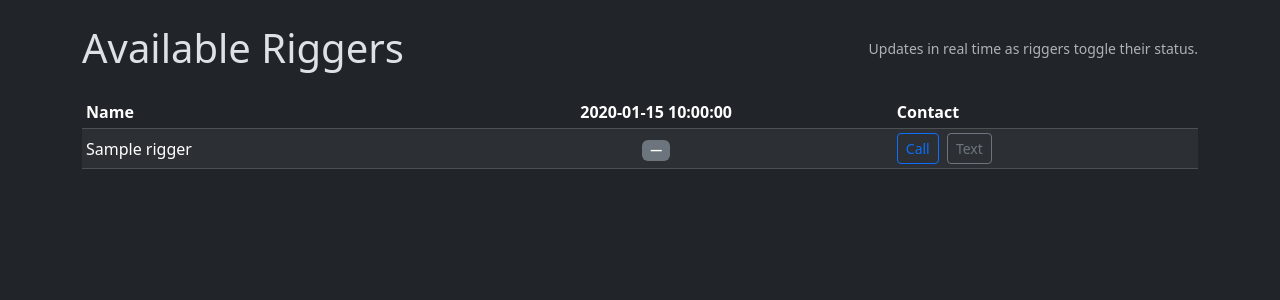
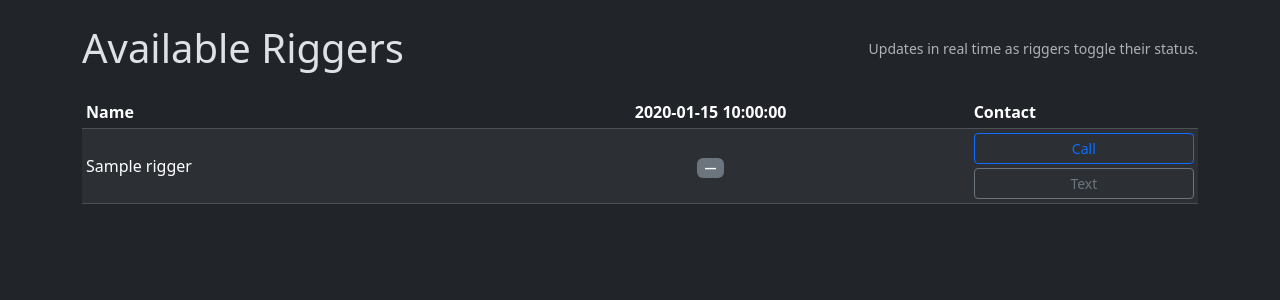
Before and after one commit to dkmkelley/community-riggers, a Flask app: template templates/admin_availability.html in a window 1280 px wide. Shown: the part 56-356 px from the top of the page. Run offline with Flask 3, Linux system fonts and the light colour scheme; the template is opened without the code that fills it: most values are stand-ins (such as "Sample title", 1, 10 or a date in 2020).

Commit message:
Changed layout of call and text buttons on availability page to stacked/uniform width

```diff
--- a/templates/admin_availability.html
+++ b/templates/admin_availability.html
@@ -36,8 +36,10 @@
                 </td>
                 {% endfor %}
                 <td>
-                    <a href="tel:{{ rigger.phone }}" class="btn btn-outline-primary btn-sm">Call</a>
-                    <a href="sms:{{ rigger.phone }}" class="btn btn-outline-secondary btn-sm ms-1">Text</a>
+                    <div class="d-flex flex-column gap-1">
+                        <a href="tel:{{ rigger.phone }}" class="btn btn-outline-primary btn-sm w-100">Call</a>
+                        <a href="sms:{{ rigger.phone }}" class="btn btn-outline-secondary btn-sm w-100">Text</a>
+                    </div>
                 </td>
             </tr>
             {% endfor %}
```
